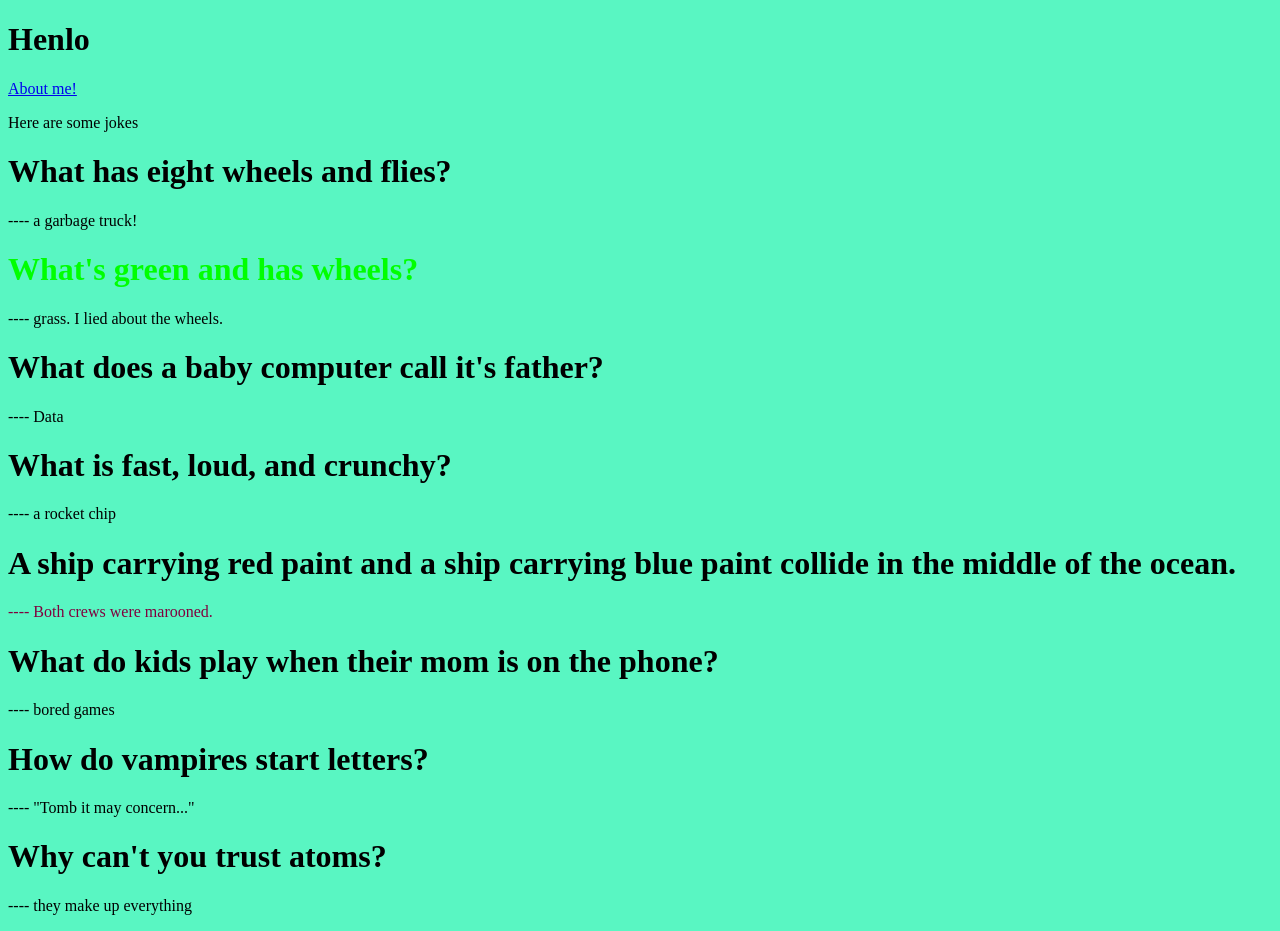
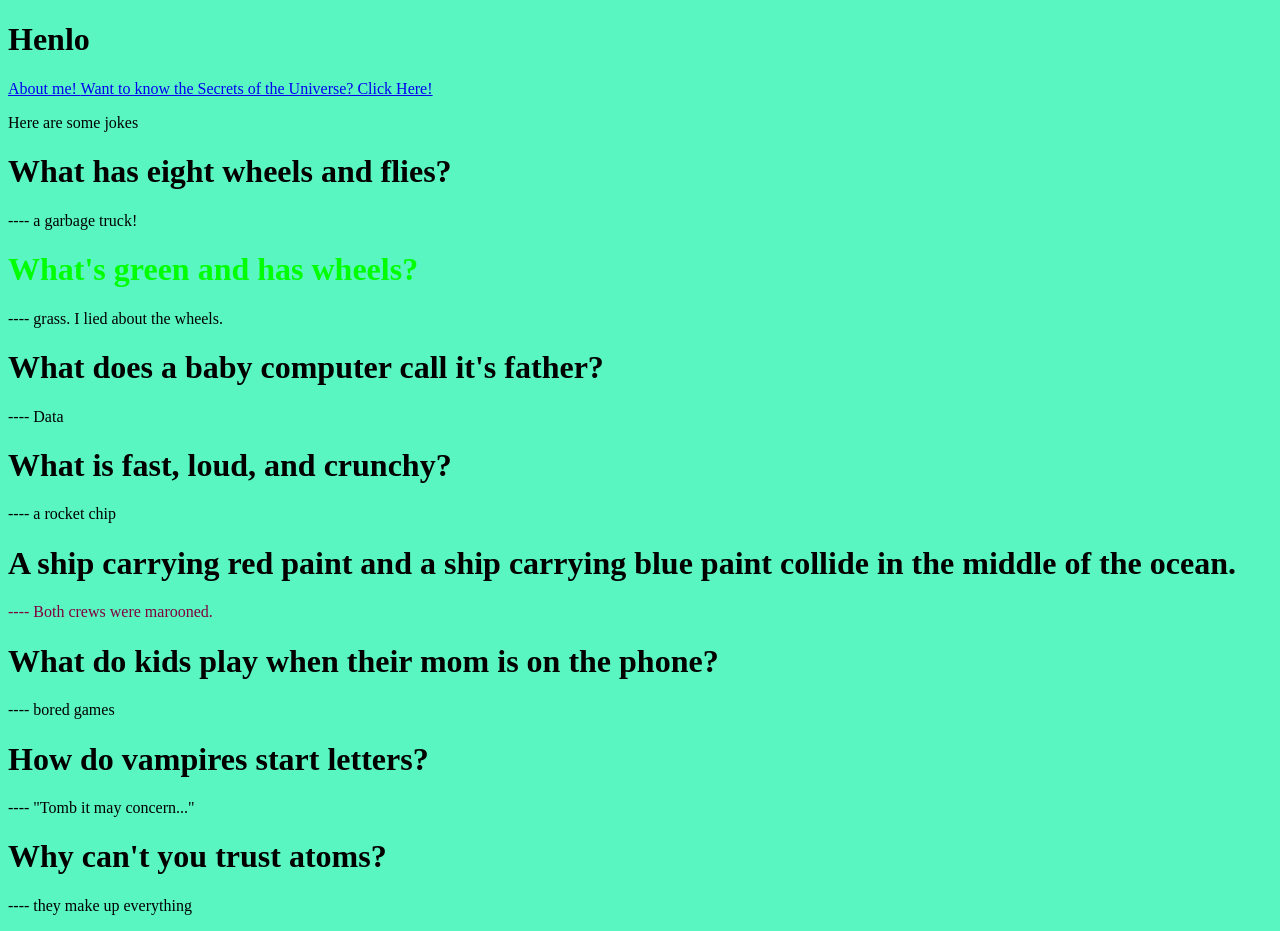
Before and after one commit to Josi-code/Josi-code.github.io, a website: page index.html in a window 1280 px wide. Drawn offline with Linux system fonts and the light colour scheme.

Commit message:
8/30/2024 11:06
secrets of the universe(10000 digits of pi)

```diff
--- a/index.html
+++ b/index.html
@@ -8,6 +8,7 @@
   <body style="background-color:rgb(89, 246, 194);">
 <h1> Henlo </h1>
 <a href="/about.html"> About me! </a>
+<a href="secretsoftheuniverse.html"> Want to know the Secrets of the Universe? Click Here!</a>
   <p> Here are some jokes </p>
 <h1> What has eight wheels and flies?</h1>
   <p> ---- a garbage truck! </p>
```
Also changed, not shown: secretsoftheuniverse.html (added).
